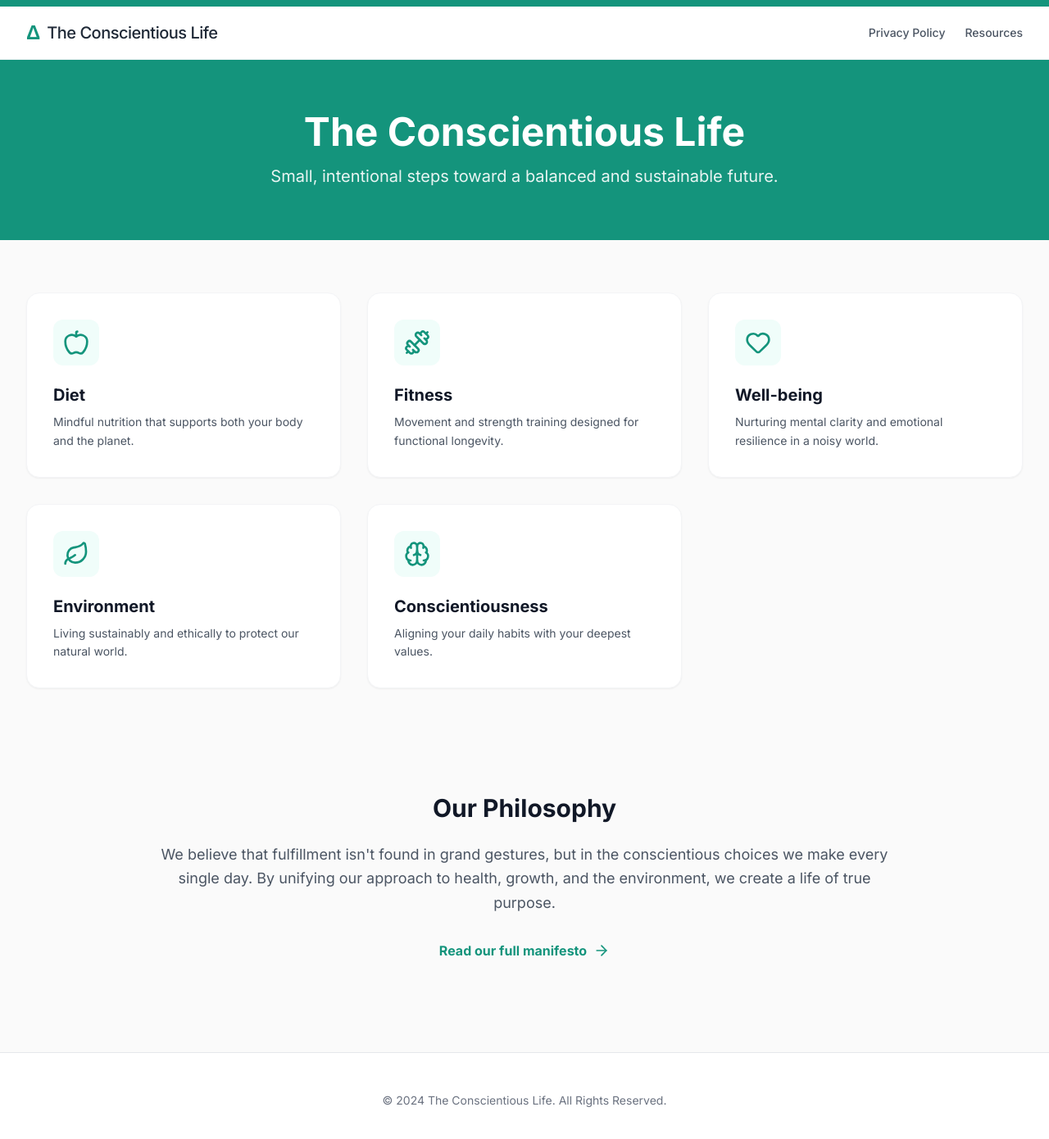
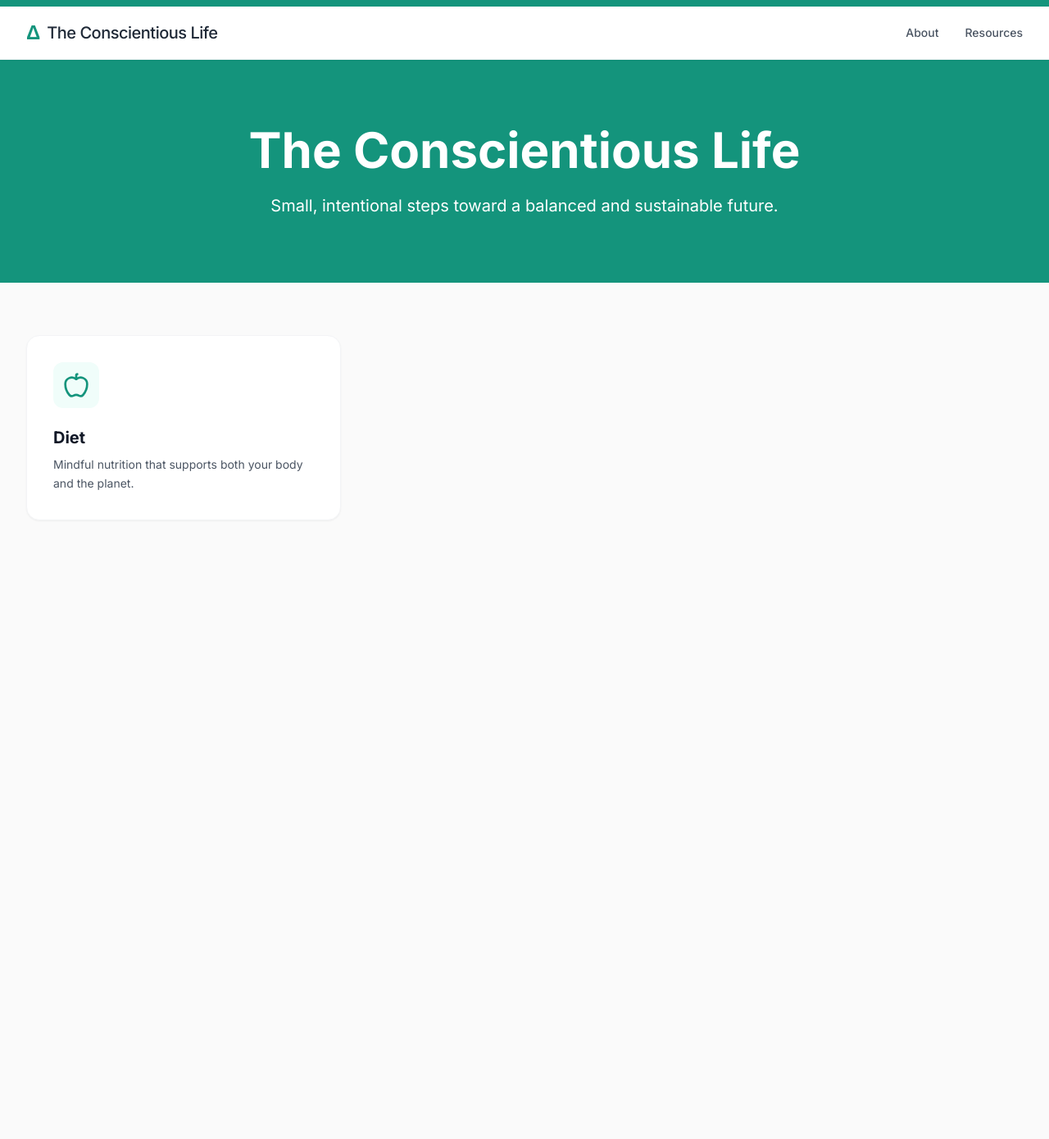
Before and after one commit to theconscientiouslife1-coder/TheCL, a Jekyll site: the page index.html, which Jekyll copies as it is, in a window 1280 px wide and 1400 px high. Shown: the top 1390 px of the window at 82% size. Built offline with Jekyll 4.4.1, drawn with Linux system fonts in a browser that asks for light colours; nearby versions of some CDN libraries.

Commit message:
Fix: Restored About navigation and mobile menu to homepage

```diff
--- a/index.html
+++ b/index.html
@@ -7,7 +7,6 @@
     <meta name="description" content="Discover lasting fulfillment through small, measurable steps. Unify Fitness, Diet, Well-being, and Environment to connect with your true, conscientious self.">
 
     <link rel="stylesheet" href="/style.css">
-
     <script src="https://cdn.tailwindcss.com"></script>
     <script src="https://unpkg.com/lucide@latest"></script>
     <link rel="preconnect" href="https://fonts.googleapis.com">
@@ -28,32 +27,41 @@
 
     <div class="top-ribbon"></div>
 
-    <header class="bg-white shadow-sm border-b border-gray-100">
+    <header class="bg-white shadow-sm border-b border-gray-100 sticky top-0 z-50">
         <div class="container mx-auto px-4 sm:px-6 lg:px-8">
             <div class="flex justify-between items-center py-4">
                 <a href="index.html" class="flex items-center space-x-2 text-gray-800">
                     <span class="text-xl md:text-2xl font-bold text-[#14947c]">Δ</span>
                     <span class="text-lg md:text-xl font-medium tracking-tight">The Conscientious Life</span>
                 </a>
-                <nav class="hidden md:flex items-center space-x-6 text-sm font-medium text-gray-600">
-                    <a href="#" class="hover:text-[#14947c] transition-colors">Privacy Policy</a>
+
+                <nav class="hidden md:flex items-center space-x-8 text-sm font-medium text-gray-600">
+                    <a href="About.html" class="hover:text-[#14947c] transition-colors">About</a>
                     <a href="#" class="hover:text-[#14947c] transition-colors">Resources</a>
                 </nav>
+
+                <button id="mobile-menu-button" class="md:hidden p-2 text-gray-600">
+                    <i data-lucide="menu" class="w-6 h-6"></i>
+                </button>
+            </div>
+
+            <div id="mobile-menu" class="hidden md:hidden pb-4 space-y-2">
+                <a href="About.html" class="block py-2 text-gray-600 hover:text-[#14947c]">About</a>
+                <a href="#" class="block py-2 text-gray-600 hover:text-[#14947c]">Resources</a>
             </div>
         </div>
     </header>
 
-    <section class="bg-[#14947c] py-16 text-center text-white">
+    <section class="bg-[#14947c] py-20 text-center text-white">
         <div class="container mx-auto px-4">
-            <h1 class="text-3xl md:text-5xl font-bold mb-4">The Conscientious Life</h1>
-            <p class="text-lg md:text-xl opacity-90 max-w-2xl mx-auto">
+            <h1 class="text-4xl md:text-6xl font-bold mb-6 slide-up">The Conscientious Life</h1>
+            <p class="text-lg md:text-xl opacity-90 max-w-2xl mx-auto slide-up" style="animation-delay: 0.2s;">
                 Small, intentional steps toward a balanced and sustainable future.
             </p>
         </div>
     </section>
 
     <main class="flex-grow container mx-auto px-4 sm:px-6 lg:px-8 py-16">
-
         <section class="mb-20">
             <div class="grid grid-cols-1 md:grid-cols-2 lg:grid-cols-3 gap-8">
                 <a href="diet.html" class="bg-white p-8 rounded-2xl shadow-sm border border-gray-100 hover:shadow-md transition-all group animate-on-scroll opacity-0">
@@ -63,58 +71,19 @@
                     <h3 class="text-xl font-bold text-gray-900 mb-2">Diet</h3>
                     <p class="text-gray-600 text-sm leading-relaxed">Mindful nutrition that supports both your body and the planet.</p>
                 </a>
-
-                <a href="fitness.html" class="bg-white p-8 rounded-2xl shadow-sm border border-gray-100 hover:shadow-md transition-all group animate-on-scroll opacity-0">
-                    <div class="p-3 bg-teal-50 rounded-xl text-[#14947c] mb-4 inline-block group-hover:bg-[#14947c] group-hover:text-white transition-colors">
-                        <i data-lucide="dumbbell" class="w-8 h-8"></i>
-                    </div>
-                    <h3 class="text-xl font-bold text-gray-900 mb-2">Fitness</h3>
-                    <p class="text-gray-600 text-sm leading-relaxed">Movement and strength training designed for functional longevity.</p>
-                </a>
-
-                <a href="well-being.html" class="bg-white p-8 rounded-2xl shadow-sm border border-gray-100 hover:shadow-md transition-all group animate-on-scroll opacity-0">
-                    <div class="p-3 bg-teal-50 rounded-xl text-[#14947c] mb-4 inline-block group-hover:bg-[#14947c] group-hover:text-white transition-colors">
-                        <i data-lucide="heart" class="w-8 h-8"></i>
-                    </div>
-                    <h3 class="text-xl font-bold text-gray-900 mb-2">Well-being</h3>
-                    <p class="text-gray-600 text-sm leading-relaxed">Nurturing mental clarity and emotional resilience in a noisy world.</p>
-                </a>
-
-                <a href="environment.html" class="bg-white p-8 rounded-2xl shadow-sm border border-gray-100 hover:shadow-md transition-all group animate-on-scroll opacity-0">
-                    <div class="p-3 bg-teal-50 rounded-xl text-[#14947c] mb-4 inline-block group-hover:bg-[#14947c] group-hover:text-white transition-colors">
-                        <i data-lucide="leaf" class="w-8 h-8"></i>
-                    </div>
-                    <h3 class="text-xl font-bold text-gray-900 mb-2">Environment</h3>
-                    <p class="text-gray-600 text-sm leading-relaxed">Living sustainably and ethically to protect our natural world.</p>
-                </a>
-
-                <a href="conscientiousness.html" class="bg-white p-8 rounded-2xl shadow-sm border border-gray-100 hover:shadow-md transition-all group animate-on-scroll opacity-0">
-                    <div class="p-3 bg-teal-50 rounded-xl text-[#14947c] mb-4 inline-block group-hover:bg-[#14947c] group-hover:text-white transition-colors">
-                        <i data-lucide="brain" class="w-8 h-8"></i>
-                    </div>
-                    <h3 class="text-xl font-bold text-gray-900 mb-2">Conscientiousness</h3>
-                    <p class="text-gray-600 text-sm leading-relaxed">Aligning your daily habits with your deepest values.</p>
-                </a>
-            </div>
-        </section>
-
-        <section class="max-w-4xl mx-auto text-center py-12 animate-on-scroll opacity-0">
-            <h2 class="text-3xl font-bold text-gray-900 mb-6">Our Philosophy</h2>
-            <p class="text-gray-600 text-lg leading-relaxed mb-8">
-                We believe that fulfillment isn't found in grand gestures, but in the conscientious choices we make every single day. By unifying our approach to health, growth, and the environment, we create a life of true purpose.
-            </p>
-            <a href="conscientiousness.html" class="inline-flex items-center text-[#14947c] font-bold hover:underline">
-                Read our full manifesto <i data-lucide="arrow-right" class="w-5 h-5 ml-2"></i>
-            </a>
+                </div>
         </section>
     </main>
 
-    <footer class="bg-white border-t py-12 text-center text-gray-500 text-sm">
-        <p>&copy; 2024 The Conscientious Life. All Rights Reserved.</p>
-    </footer>
-
     <script>
         lucide.createIcons();
+
+        // Restore Mobile Menu Logic
+        const menuBtn = document.getElementById('mobile-menu-button');
+        const menu = document.getElementById('mobile-menu');
+        menuBtn.addEventListener('click', () => menu.classList.toggle('hidden'));
+
+        // Scroll animations
         const observer = new IntersectionObserver((entries) => {
             entries.forEach(entry => {
                 if (entry.isIntersecting) {
```
